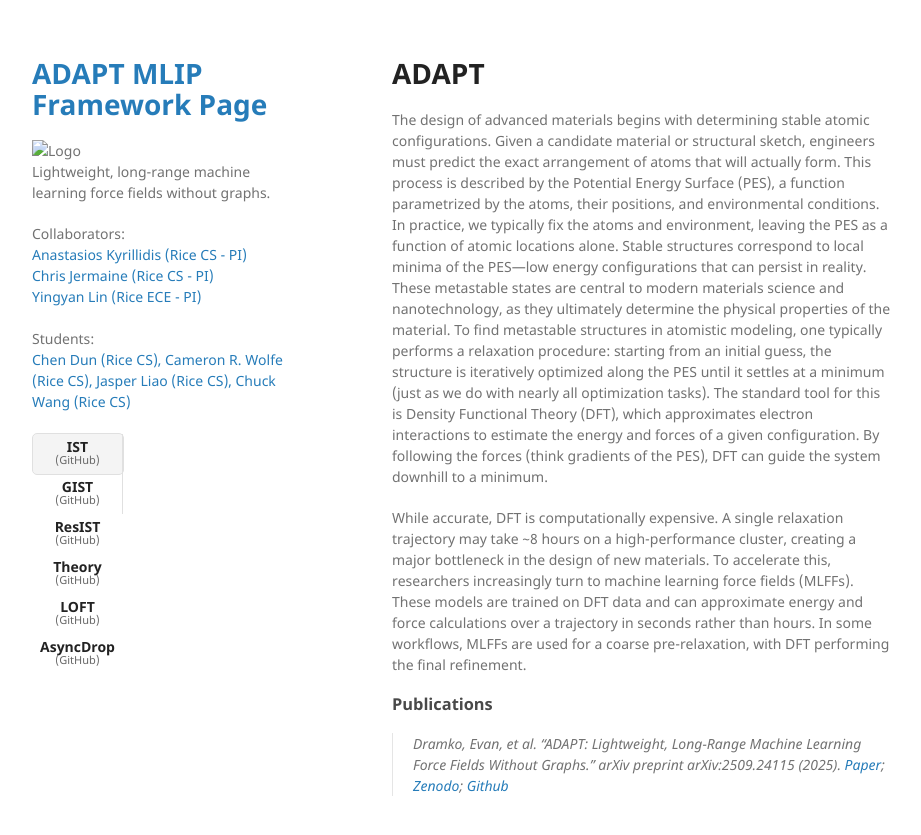
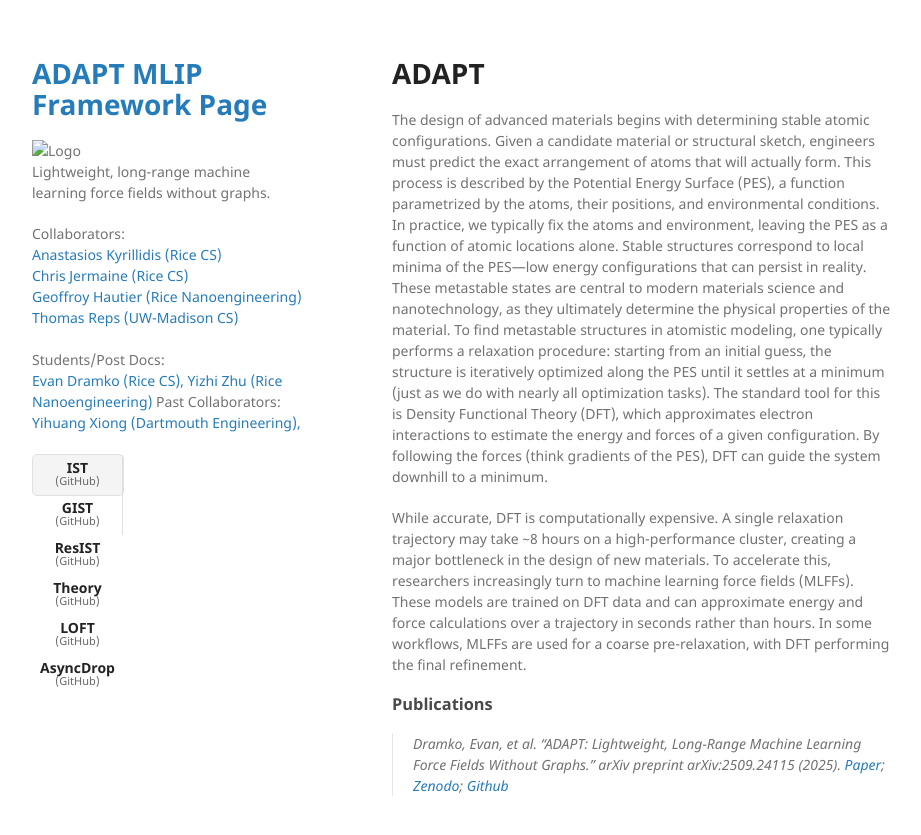
Before and after one commit to EvanDramko/ADAPT_webpage, a Jekyll site: the page built from index.md, in a window 1280 px wide. Shown: the top 835 px of the page, without its empty margins (178-1099 px from the left). Built offline with Jekyll 4.4.1, drawn with Linux system fonts in a browser that asks for light colours.

Commit message:
updated default settings

```diff
--- a/_layouts/default.html
+++ b/_layouts/default.html
@@ -27,16 +27,18 @@
         <p>{{ site.description | default: site.github.project_tagline }}</p>
 
         Collaborators: <br>
-        <a href="http://akyrillidis.github.io/">Anastasios Kyrillidis (Rice CS - PI)</a> <br>
-        <a href="https://www.cs.rice.edu/~cmj4/">Chris Jermaine (Rice CS - PI)</a> <br>
-        <a href="https://eiclab.net/">Yingyan Lin (Rice ECE - PI)</a> <br>
+        <a href="http://akyrillidis.github.io/">Anastasios Kyrillidis (Rice CS)</a> <br>
+        <a href="https://www.cs.rice.edu/~cmj4/">Chris Jermaine (Rice CS)</a> <br>
+        <a href="https://sites.dartmouth.edu/hautiergroup/people/">Geoffroy Hautier (Rice Nanoengineering)</a> <br>
+        <a href="https://pages.cs.wisc.edu/~reps/">Thomas Reps (UW-Madison CS)</a> <br>
         <br>
 
-        Students: <br>
-        <a href="">Chen Dun (Rice CS), </a>
-        <a href="https://wolfecameron.github.io/">Cameron R. Wolfe (Rice CS), </a>
-        <a href="">Jasper Liao (Rice CS), </a>
-        <a href="https://wangqihan.com/">Chuck Wang (Rice CS)</a>
+        Students/Post Docs: <br>
+        <a href="https://evandramko.github.io">Evan Dramko (Rice CS), </a>
+        <a href="https://scholar.google.com/citations?user=QBGSLL4AAAAJ&hl=en">Yizhi Zhu (Rice Nanoengineering)</a>
+
+        Past Collaborators: <br>
+        <a href="https://scholar.google.com/citations?user=HLneol4AAAAJ&hl=en">Yihuang Xiong (Dartmouth Engineering), </a>
 
         <br>
         {% if site.github.is_user_page %}
```
